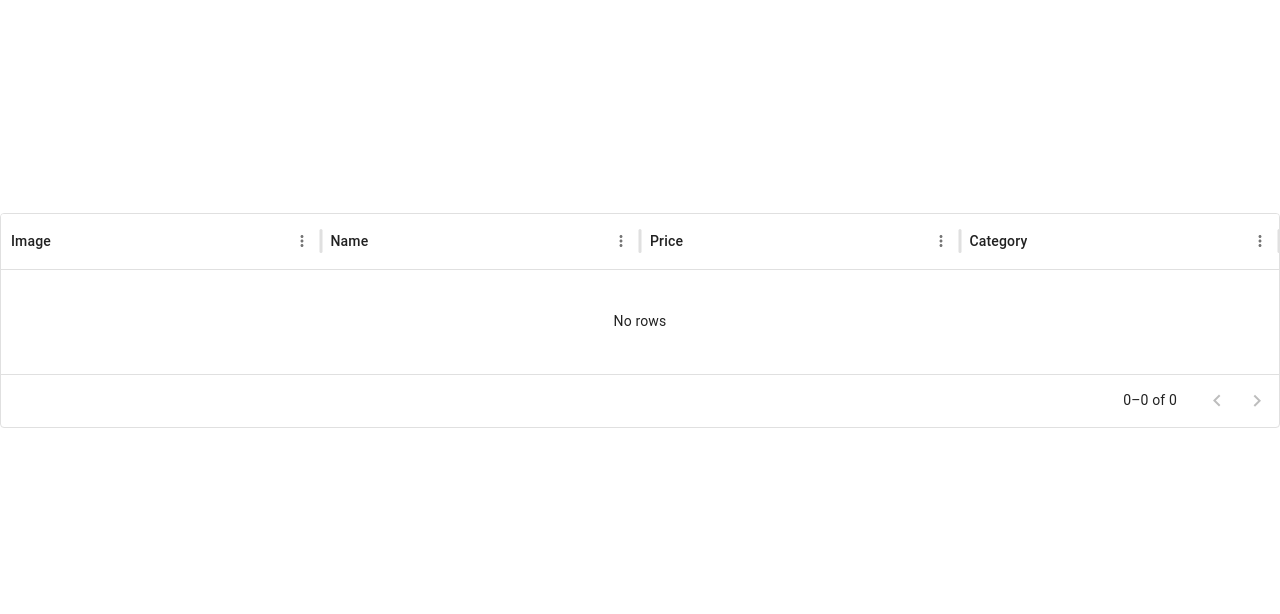
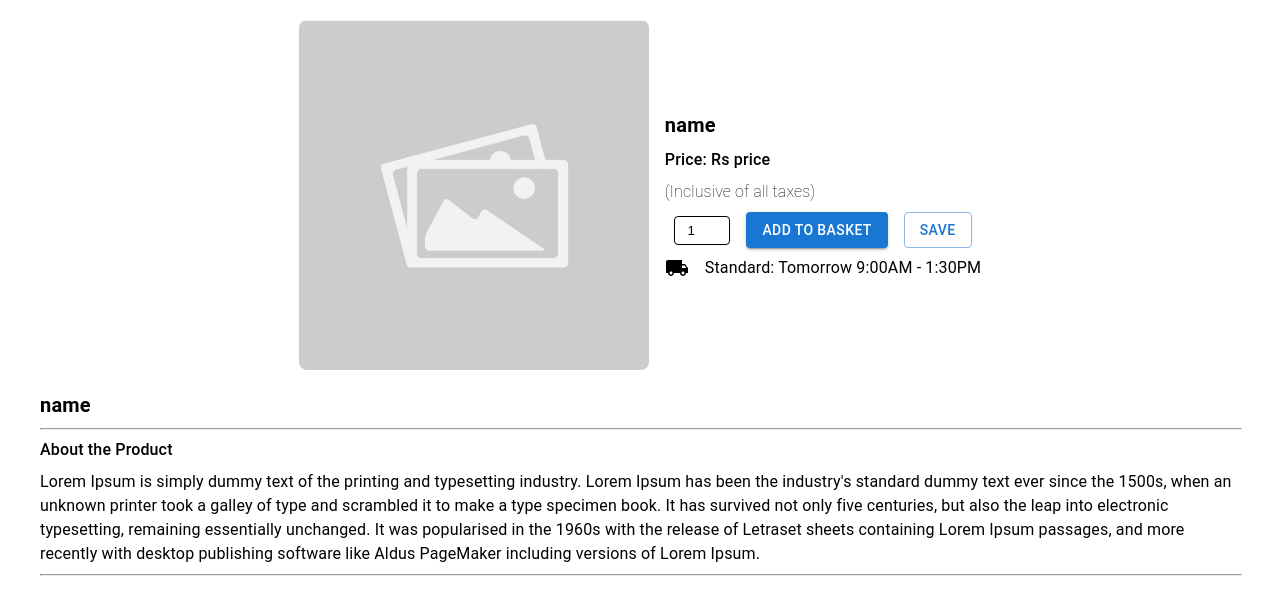
Before and after one commit to rokaderutik/twinleaves, a React (Create React App) app: page / in a window 1280 px wide. Shown: the top 614 px of the page. Built offline with nearby package versions, Linux system fonts and the light colour scheme; no server answers.

Commit message:
product details page added

```diff
--- a/package.json
+++ b/package.json
@@ -5,6 +5,7 @@
   "dependencies": {
     "@emotion/react": "^11.14.0",
     "@emotion/styled": "^11.14.0",
+    "@mui/icons-material": "^6.2.1",
     "@mui/material": "^6.2.1",
     "@mui/x-data-grid": "^7.23.2",
     "cra-template": "1.2.0",
--- a/src/App.js
+++ b/src/App.js
@@ -1,5 +1,6 @@
 import { Routes } from "react-router";
 import ProductsGrid from "./components/ProductsGrid/ProductsGrid";
+import ProductDetails from "./components/Details/Details";
 
 function App() {
   return (
@@ -7,7 +8,8 @@ function App() {
       {/* <Routes>
 
       </Routes> */}
-      <ProductsGrid />
+      {/* <ProductsGrid /> */}
+      <ProductDetails />
     </div>
   );
 }
--- a/src/components/Details/Details.js
+++ b/src/components/Details/Details.js
@@ -0,0 +1,107 @@
+import { Box, Button, Stack, Typography } from "@mui/material";
+import product_dummy_image from "../../assets/dummy image.jpg";
+import { useState } from "react";
+import LocalShippingIcon from '@mui/icons-material/LocalShipping';
+
+
+const ProductDetails = () => {
+
+    const [productCount, setProductCount] = useState(1);
+
+    const handleAddToBasket = (e) => {
+        // add to basket
+    };
+
+    const handleSaveForLatter = (e) => {
+        // save product for latter
+    };
+
+
+    return (
+        <Stack sx={{ padding: '20px' }}>
+            <Box sx={{
+                display: 'flex',
+                justifyContent: 'center',
+                alignItems: 'center',
+                flexWrap: 'wrap',
+                gap: '16px'
+            }}>
+                <img
+                    src={product_dummy_image}
+                    alt={""}
+                    style={{
+                        minWidth: '100px',
+                        minHeight: '100px',
+                        maxWidth: '350px',
+                        maxHeight: '350px',
+                        objectFit: 'cover',
+                        borderRadius: '8px',
+                    }}
+                />
+                <Stack spacing={1}>
+                    <Typography sx={{ fontSize: "20px", fontWeight: 600 }}>
+                        {"name"}
+                    </Typography>
+                    <Typography sx={{ fontSize: "16px", fontWeight: 500 }}>
+                        Price: Rs {"price"}
+                    </Typography>
+                    <Typography sx={{ fontSize: "16px", fontWeight: 200 }}>
+                        (Inclusive of all taxes)
+                    </Typography>
+                    <Box sx={{
+                        display: 'flex',
+                        justifyContent: 'center',
+                        alignItems: 'center',
+                        gap: '16px'
+                    }}>
+                        <input
+                            style={{
+                                width: "30px",
+                                padding: "6px 12px",
+                                outline: 'none',
+                                border: "1px solid black",
+                                borderRadius: "4px"
+                            }}
+                            type="number"
+                            value={productCount}
+                            onChange={(e) => setProductCount(e.target.value)}
+                        />
+                        <Button
+                            variant="contained"
+                            onClick={handleAddToBasket}
+                        >
+                            ADD TO BASKET
+                        </Button>
+                        <Button
+                            variant="outlined"
+                            onClick={handleSaveForLatter}
+                        >
+                            SAVE
+                        </Button>
+                    </Box>
+                    <Stack direction={'row'} spacing={2}>
+                        <LocalShippingIcon />
+                        <Typography>
+                            Standard: Tomorrow 9:00AM - 1:30PM
+                        </Typography>
+                    </Stack>
+                </Stack>
+            </Box>
+            <Stack spacing={1} sx={{ padding: '20px' }}>
+                <Typography sx={{ fontSize: "20px", fontWeight: 600 }}>
+                    {"name"}
+                </Typography>
+                <hr style={{width: '100%'}}/>
+                <Typography sx={{ fontSize: "16px", fontWeight: 500 }}>
+                    About the Product
+                </Typography>
+                <Typography>
+                    Lorem Ipsum is simply dummy text of the printing and typesetting industry. Lorem Ipsum has been the industry's standard dummy text ever since the 1500s, when an unknown printer took a galley of type and scrambled it to make a type specimen book. It has survived not only five centuries, but also the leap into electronic typesetting, remaining essentially unchanged. It was popularised in the 1960s with the release of Letraset sheets containing Lorem Ipsum passages, and more recently with desktop publishing software like Aldus PageMaker including versions of Lorem Ipsum.
+                </Typography>
+                <hr style={{width: '100%'}}/>
+            </Stack>
+        </Stack>
+    );
+};
+
+export default ProductDetails;
```
Also changed, not shown: 1 other file (tests, documents, lock files or other folders).
